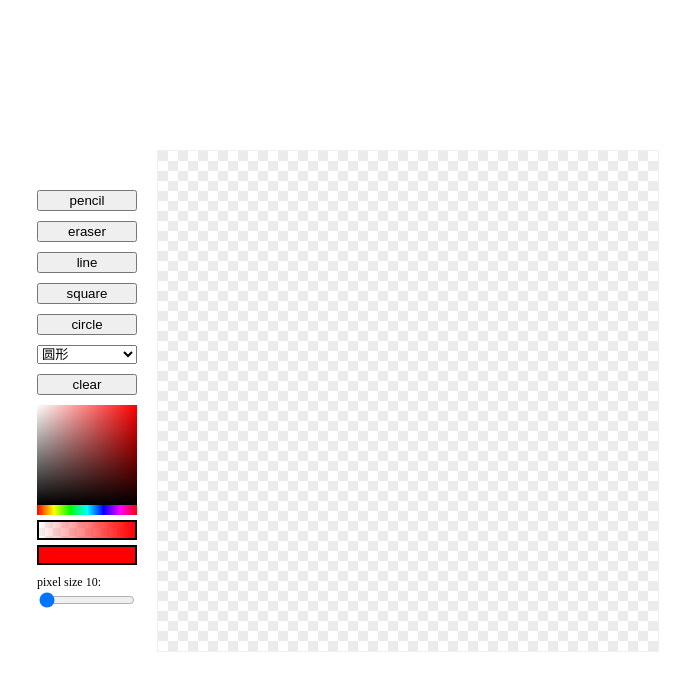
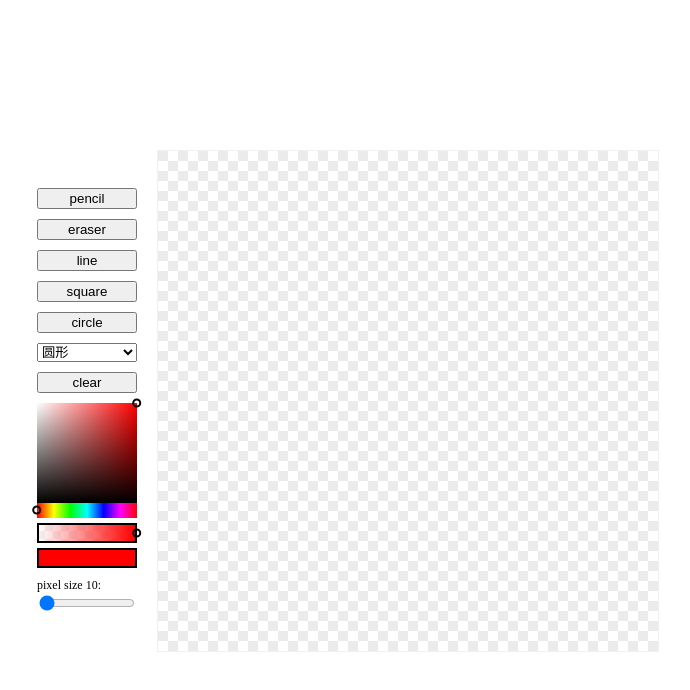
Before and after one commit to KamiC6238/ayanami, a Vue app: page / in a window 1280 px wide. Shown: the top 690 px of the page, without its empty margins (293-983 px from the left). Built offline with nearby package versions, Linux system fonts and the light colour scheme.

Commit message:
feat: add color picker indicator

```diff
--- a/src/components/ColorPicker/Alpha.vue
+++ b/src/components/ColorPicker/Alpha.vue
@@ -1,5 +1,5 @@
 <script setup lang="ts">
-import { ref, onMounted, useTemplateRef, onBeforeUnmount } from 'vue';
+import { ref, onMounted, useTemplateRef, onBeforeUnmount, computed, CSSProperties } from 'vue';
 import { Subscription } from 'rxjs'
 import { storeToRefs } from 'pinia';
 import { useColorPickerStore } from '@/store';
@@ -8,10 +8,25 @@ import { getMouse$, calculateAlpha } from '@/utils';
 const isDragging = ref(false)
 const mouse$ = ref<Subscription | null>(null)
 
-const alphaRef = useTemplateRef('alpha')
+const alphaRef = useTemplateRef('alphaRef')
 
 const colorPickerStore = useColorPickerStore()
-const { rgb } = storeToRefs(colorPickerStore)
+const { rgb, alpha } = storeToRefs(colorPickerStore)
+
+const indicatorStyle = computed<CSSProperties>(() => {
+  return {
+    left: `${alpha.value * 100}%`
+  }
+})
+
+const alphaGradientStyle = computed<CSSProperties>(() => {
+  const { r, g, b } = rgb.value
+  const tmp = `${r}, ${g}, ${b}`
+
+  return {
+    background: `linear-gradient(90deg, rgba(${tmp}, 0), rgb(${tmp}))`
+  }
+})
 
 onMounted(() => initMouse$())
 
@@ -47,21 +62,17 @@ const initMouse$ = () => {
 
 const setAlpha = (e: MouseEvent) => {
   if (alphaRef.value) {
-    const alpha = calculateAlpha(e, alphaRef.value)
-    colorPickerStore.setAlpha(alpha)
+    colorPickerStore.setAlpha(
+      calculateAlpha(e, alphaRef.value)
+    )
   }
 }
 </script>
 <template>
   <div class="alpha-container">
     <div class="alpha-background"></div>
-    <div
-      class="alpha-gradient"
-      ref="alpha"
-      :style="{
-        background: `linear-gradient(90deg, rgba(${rgb.r}, ${rgb.g}, ${rgb.b}, 0), rgba(${rgb.r}, ${rgb.g}, ${rgb.b}, 1))`
-      }"
-    >
+    <div class="alpha-gradient" ref="alphaRef" :style="alphaGradientStyle">
+      <div class="alpha-indicator" :style="indicatorStyle" />
     </div>
   </div>
 </template>
@@ -76,6 +87,7 @@ const setAlpha = (e: MouseEvent) => {
   border: 2px solid black;
   box-sizing: border-box;
   height: 20px;
+  cursor: pointer;
 }
 .alpha-background {
   position: absolute;
@@ -84,4 +96,14 @@ const setAlpha = (e: MouseEvent) => {
   background-image: url('@/assets/alpha-background.svg');
   z-index: -1;
 }
+.alpha-indicator {
+  position: absolute;
+  width: 5px;
+  height: 5px;
+  border: 2px solid black;
+  border-radius: 100%;
+  top: 50%;
+  transform: translate(-53%, -50%);
+  cursor: pointer;
+}
 </style>
--- a/src/components/ColorPicker/Hue.vue
+++ b/src/components/ColorPicker/Hue.vue
@@ -1,8 +1,8 @@
 <script setup lang="ts">
-import { ref, onMounted, useTemplateRef, onBeforeUnmount } from 'vue'
+import { ref, onMounted, useTemplateRef, onBeforeUnmount, computed, CSSProperties } from 'vue'
 import { Subscription } from 'rxjs'
 import { storeToRefs } from 'pinia';
-import { drawHSLPalette, hslToRgb, getMouse$, calculateHue } from '@/utils';
+import { drawHSLPalette, getMouse$, calculateHue, hslToRgb } from '@/utils';
 import { useColorPickerStore } from '@/store';
 
 const isDragging = ref(false)
@@ -16,6 +16,10 @@ const { palette, hsl } = storeToRefs(colorPickerStore)
 onMounted(() => initMouse$())
 
 onBeforeUnmount(() => mouse$.value?.unsubscribe())
+
+const hueIndicatorStyle = computed<CSSProperties>(() => ({
+  left: `${Math.round(((hsl.value.h / 360) * 100))}%`
+}))
 
 const initMouse$ = () => {
   if (!hueRef.value) return
@@ -51,20 +55,25 @@ const setHue = (e: MouseEvent) => {
 
     if (ctx) {
       const hue = calculateHue(e, hueRef.value)
-
-      colorPickerStore.setRGB(hslToRgb({ ...hsl.value, h: hue }))
+      const newHSL = { ...hsl.value, h: hue }
+      colorPickerStore.setHSL(newHSL)
+      colorPickerStore.setRGB(hslToRgb(newHSL))
       drawHSLPalette(ctx, hue)
     }
   }
 }
 </script>
 <template>
-  <div class="hue" ref="hue" />
+  <div class="hue" ref="hue">
+    <div class="hue-indicator" :style="hueIndicatorStyle" />
+  </div>
 </template>
 <style scoped>
 .hue {
+  position: relative;
   width: 100px;
-  height: 10px;
+  height: 15px;
+  cursor: pointer;
   background: linear-gradient(
     to right,
     hsl(0,100%,50%),
@@ -76,4 +85,14 @@ const setHue = (e: MouseEvent) => {
     hsl(360,100%,50%)
   )
 }
+.hue-indicator {
+  position: absolute;
+  width: 5px;
+  height: 5px;
+  border: 2px solid black;
+  border-radius: 100%;
+  top: 50%;
+  transform: translate(-53%, -50%);
+  cursor: pointer;
+}
 </style>
--- a/src/components/ColorPicker/Palette.vue
+++ b/src/components/ColorPicker/Palette.vue
@@ -1,15 +1,18 @@
 <script setup lang="ts">
-import { onMounted, useTemplateRef, ref, onBeforeUnmount } from 'vue'
+import { onMounted, useTemplateRef, ref, onBeforeUnmount, computed, CSSProperties, watch } from 'vue'
 import { Subscription } from 'rxjs'
-import { calculateRGB, hslToRgb, drawHSLPalette, getMouse$ } from '@/utils'
+import { calculateRGB, hslToRgb, drawHSLPalette, getMouse$, calculateMousePosition, rgbToHsl } from '@/utils'
 import { useColorPickerStore } from '@/store'
+import { storeToRefs } from 'pinia'
 
+const mousePos = ref({ x: 100, y: 0 })
 const isDragging = ref(false)
 const mouse$ = ref<Subscription | null>(null)
 
 const paletteRef = useTemplateRef('paletteRef')
 
 const colorPickerStore = useColorPickerStore()
+const { hsl } = storeToRefs(colorPickerStore)
 
 onMounted(() => {
   const canvas = paletteRef.value
@@ -23,6 +26,15 @@ onMounted(() => {
 
 onBeforeUnmount(() => mouse$.value?.unsubscribe())
 
+watch(() => hsl.value, (val) => {
+  colorPickerStore.setRGB(hslToRgb(val))
+})
+
+const paletteIndicatorStyle = computed<CSSProperties>(() => ({
+  left: `${mousePos.value.x}%`,
+  top: `${mousePos.value.y}%`
+}))
+
 const initPalette = (canvas: HTMLCanvasElement) => {
   const ctx = canvas.getContext('2d')
 
@@ -33,14 +45,24 @@ const initPalette = (canvas: HTMLCanvasElement) => {
 }
 
 const initMouse$ = (canvas: HTMLCanvasElement) => {
+  const update = (e: MouseEvent) => {
+    const rgb = calculateRGB(e, canvas)
+    colorPickerStore.setRGB(rgb)
+    colorPickerStore.setHSL({
+      ...rgbToHsl(rgb),
+      h: hsl.value.h
+    })
+    mousePos.value = calculateMousePosition(e, canvas)
+  }
+
   const mousedown = (e: MouseEvent) => {
     isDragging.value = true
-    colorPickerStore.setRGB(calculateRGB(e, canvas))
+    update(e)
   }
 
   const mousemove = (e: MouseEvent) => {
     if (!isDragging.value) return
-    colorPickerStore.setRGB(calculateRGB(e, canvas))
+    update(e)
   }
 
   mouse$.value = getMouse$({
@@ -48,7 +70,7 @@ const initMouse$ = (canvas: HTMLCanvasElement) => {
       el: canvas,
       mousedown,
       mousemove,
-      mouseup: (e) => colorPickerStore.setRGB(calculateRGB(e, canvas))
+      mouseup: (e) => update(e)
     },
     doc: {
       el: document,
@@ -59,17 +81,30 @@ const initMouse$ = (canvas: HTMLCanvasElement) => {
 }
 </script>
 <template>
-  <canvas class="palette" ref="paletteRef" />
+  <div class="palette-container">
+    <canvas class="palette" ref="paletteRef"></canvas>
+    <div class="palette-indicator" :style="paletteIndicatorStyle" />
+  </div>
 </template>
 <style scoped>
+.palette-container {
+  position: relative;
+}
 .palette {
   display: flex;
   flex-direction: column;
   width: 100px;
   height: 100px;
+  cursor: pointer;
 }
-.color-preview {
-  width: 100px;
-  height: 40px;
+.palette-indicator {
+  position: absolute;
+  width: 5px;
+  height: 5px;
+  border: 2px solid black;
+  border-radius: 100%;
+  transform: translate(-53%, -50%);
+  cursor: pointer;
+  z-index: 1;
 }
 </style>
--- a/src/components/ColorPicker/Preview.vue
+++ b/src/components/ColorPicker/Preview.vue
@@ -1,15 +1,14 @@
 <script setup lang="ts">
 import { storeToRefs } from 'pinia';
 import { useColorPickerStore } from '@/store';
-import { makeRGB } from '@/utils';
 
 const colorPickerStore = useColorPickerStore()
-const { rgb, alpha } = storeToRefs(colorPickerStore)
+const { previewColor } = storeToRefs(colorPickerStore)
 </script>
 <template>
   <div class="preview-container">
     <div class="preview-background"></div>
-    <div class="preview-color" :style="{ background: makeRGB({...rgb, a: alpha }) }">
+    <div class="preview-color" :style="{ background: previewColor }">
     </div>
   </div>
 </template>
--- a/src/store/colorPicker.ts
+++ b/src/store/colorPicker.ts
@@ -1,23 +1,30 @@
-import { computed, ref } from 'vue'
+import { ref, computed } from 'vue'
 import { defineStore } from 'pinia'
-import type { RGB } from '@/types'
-import { makeRGB, rgbToHsl } from '@/utils'
+import type { RGBA, HSL } from '@/types'
+import { makeRGBA, rgbToHsl } from '@/utils'
+
+const INIT_RGB = { r: 255, g: 0, b: 0 }
 
 export const useColorPickerStore = defineStore('colorPicker', () => {
   const palette = ref<HTMLCanvasElement | null>(null)
-  const rgb = ref<RGB>({ r: 255, g: 0, b: 0 })
+  const rgb = ref<RGBA>(INIT_RGB)
+  const hsl = ref<HSL>(rgbToHsl(INIT_RGB))
   const alpha = ref(1)
 
-  const hsl = computed(() => rgbToHsl(rgb.value))
-
-  const previewColor = computed(() => makeRGB(rgb.value))
+  const previewColor = computed(() => {
+    return `${makeRGBA({ ...rgb.value, a: alpha.value })}`
+  })
 
   const setPalette = (canvas: HTMLCanvasElement) => {
     palette.value = canvas
   }
 
-  const setRGB = (val: RGB) => {
+  const setRGB = (val: RGBA) => {
     rgb.value = val
+  }
+
+  const setHSL = (val: HSL) => {
+    hsl.value = val
   }
 
   const setAlpha = (val: number) => {
@@ -25,13 +32,14 @@ export const useColorPickerStore = defineStore('colorPicker', () => {
   }
 
   return {
+    previewColor,
+    palette,
+    setPalette,
     alpha,
-    palette,
+    setAlpha,
+    rgb,
+    setRGB,
     hsl,
-    rgb,
-    previewColor,
-    setRGB,
-    setPalette,
-    setAlpha,
+    setHSL,
   }
 })
--- a/src/types/colorPicker.ts
+++ b/src/types/colorPicker.ts
@@ -1,4 +1,4 @@
-export interface RGB {
+export interface RGBA {
   r: number
   g: number
   b: number
--- a/src/utils/colorPicker.ts
+++ b/src/utils/colorPicker.ts
@@ -1,22 +1,21 @@
 import { fromEvent, merge, Observable, tap, throttleTime, noop } from 'rxjs'
-import type { HSL, RGB } from '@/types'
+import type { HSL, RGBA } from '@/types'
+import { getMouseDirection } from './common'
 
-export const rgbToHsl = (rgb: RGB) => {
+export const rgbToHsl = (rgb: RGBA) => {
   let { r, g, b } = rgb
-  r = r / 255
-  g = g / 255
-  b = b / 255
-
-  let h = 0
-  let s = 0
-  let l = 0
+  r /= 255
+  g /= 255
+  b /= 255
 
   const max = Math.max(r, g, b)
   const min = Math.min(r, g, b)
   const diff = max - min
   const sum = max + min
 
-  l = sum / 2
+  let h = 0
+  let s = 0
+  const l = sum / 2
 
   if (diff) {
     s = l > 0.5 ? diff / (2 - sum) : diff / sum
@@ -31,7 +30,7 @@ export const rgbToHsl = (rgb: RGB) => {
         h = (r - g) / diff + 4
         break
     }
-    h = h / 6
+    h /= 6
   }
 
   return {
@@ -83,7 +82,7 @@ export const hslToRgb = (hsl: HSL) => {
   }
 }
 
-export const makeRGB = (rgb: RGB) => `
+export const makeRGBA = (rgb: RGBA) => `
   rgba(
     ${rgb.r},
     ${rgb.g},
@@ -117,13 +116,14 @@ export const drawHSLPalette = (ctx: CanvasRenderingContext2D, hue: number) => {
 
 export const calculateHue = (e: MouseEvent, el: HTMLDivElement) => {
   const rect = el.getBoundingClientRect()
-  const hue = Math.round((e.clientX - rect.left) / rect.width * 360)
+  const hue = Math.round(Math.abs(e.clientX - rect.left) / rect.width * 360)
 
-  return hue > 360
-    ? 360
-    : hue < 0
-    ? 0
-    : hue
+  const inLeftSide = e.clientX - rect.left < 0
+  const inRightSide = e.clientX > rect.left && e.clientX - rect.left > rect.width
+
+  if (inLeftSide) return 0
+  if (inRightSide) return 360
+  return hue
 }
 
 export const calculateAlpha = (e: MouseEvent, el: HTMLDivElement) => {
@@ -140,9 +140,7 @@ export const calculateAlpha = (e: MouseEvent, el: HTMLDivElement) => {
 
 export const calculateRGB = (e: MouseEvent, el: HTMLCanvasElement) => {
   const rect = el.getBoundingClientRect()
-  const inTopSide = e.clientY < rect.top
-  const inRightSide = e.clientX > rect.left && e.clientX - rect.left > rect.width
-  const inBottomSide = e.clientY > rect.top && e.clientY - rect.top > rect.height
+  const { inTopSide, inRightSide, inBottomSide } = getMouseDirection(e, el)
 
   const getRGB = (x: number, y: number) => {
     x = Math.abs(x) * (el.width / rect.width)
--- /dev/null
+++ b/src/utils/common.ts
@@ -0,0 +1,57 @@
+export const getMouseDirection = (e: MouseEvent, el: HTMLElement) => {
+  const rect = el.getBoundingClientRect()
+
+  return {
+    inTopSide: e.clientY < rect.top,
+    inLeftSide: e.clientX < rect.left,
+    inRightSide: e.clientX > rect.left && e.clientX - rect.left > rect.width,
+    inBottomSide: e.clientY > rect.top && e.clientY - rect.top > rect.height,
+  }
+}
+
+export const calculateMousePosition = (e: MouseEvent, el: HTMLElement) => {
+  const rect = el.getBoundingClientRect()
+  const { inTopSide, inLeftSide, inRightSide, inBottomSide } = getMouseDirection(e, el)
+
+  const formatPos = (x: number, y: number) => {
+    return {
+      x: Math.round(Math.abs(x)),
+      y: Math.round(Math.abs(y))
+    }
+  }
+
+  if (inLeftSide && inTopSide) {
+    return { x: 0, y: 0 }
+  }
+
+  if (inTopSide && !inLeftSide && !inRightSide) {
+    return formatPos(e.clientX - rect.left, 0)
+  }
+
+  if (inTopSide && inRightSide) {
+    return formatPos(rect.width, 0)
+  }
+
+  if (inRightSide && !inTopSide && !inBottomSide) {
+    return formatPos(rect.width, e.clientY - rect.top)
+  }
+
+  if (inBottomSide && inRightSide) {
+    return formatPos(rect.width, rect.height)
+  }
+
+  if (inBottomSide && !inLeftSide && !inRightSide) {
+    return formatPos(e.clientX - rect.left, rect.height)
+  }
+
+  if (inBottomSide && inLeftSide) {
+    return formatPos(0, rect.height)
+
+  }
+
+  if (inLeftSide && !inTopSide) {
+    return formatPos(0, e.clientY - rect.top)
+  }
+
+  return formatPos(e.clientX - rect.left, e.clientY - rect.top)
+}
--- a/src/utils/index.ts
+++ b/src/utils/index.ts
@@ -1,3 +1,4 @@
 export * from './pixel'
 export * from './canvas'
 export * from './colorPicker'
+export * from './common'
```
